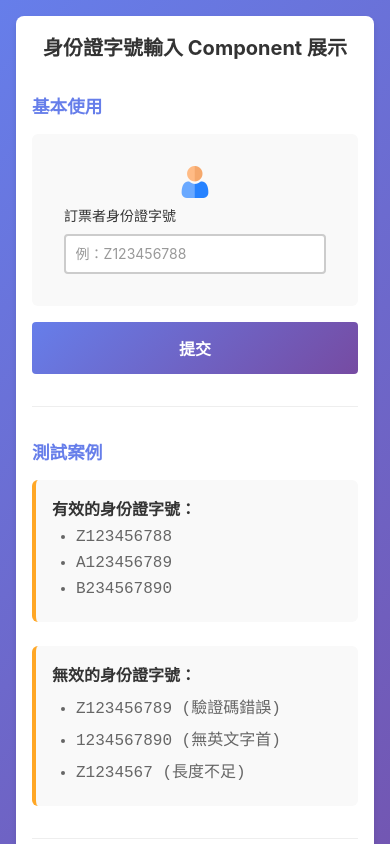
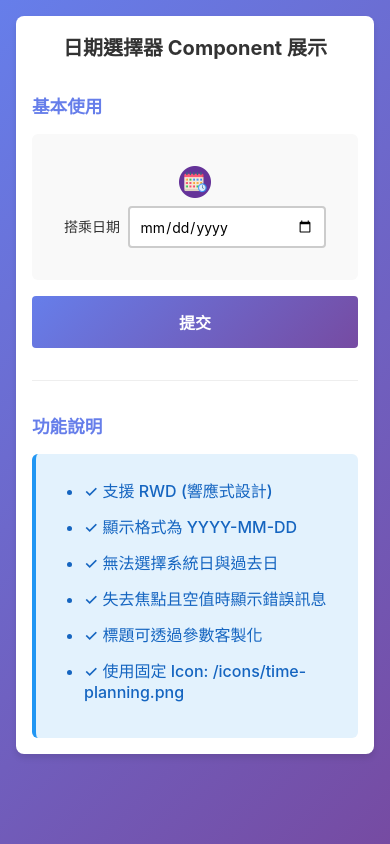
Before and after one commit to Rich0721/booking-ticket-agent, a React (Create React App) app in the folder frontend/: page / in a window 390 px wide. Shown: the top 844 px of the page. Built offline with nearby package versions, Linux system fonts and the light colour scheme.

Commit message:
feat: 新增日期選擇器元件及相關測試，更新示範頁面

```diff
--- /dev/null
+++ b/frontend/src/components/DatePicker/DatePicker.tsx
@@ -0,0 +1,88 @@
+import React, { useMemo, useState } from "react";
+import { IDatePickerProps } from "../../interfaces/IDatePicker";
+import "./date-picker.css";
+
+const getTodayISODate = (): string => {
+  return new Date().toISOString().split("T")[0];
+};
+
+const getTomorrowISODate = (): string => {
+  const tomorrow = new Date();
+  tomorrow.setDate(tomorrow.getDate() + 1);
+  return tomorrow.toISOString().split("T")[0];
+};
+
+const DatePicker: React.FC<IDatePickerProps> = ({
+  title = "搭乘日期",
+  value = "",
+  onChange,
+  onBlur,
+}) => {
+  const [inputValue, setInputValue] = useState<string>(value);
+  const [hasBlurred, setHasBlurred] = useState<boolean>(false);
+
+  const minDate = useMemo(() => getTomorrowISODate(), []);
+
+  const handleChange = (e: React.ChangeEvent<HTMLInputElement>) => {
+    const nextValue = e.target.value;
+    const today = getTodayISODate();
+
+    if (nextValue !== "" && nextValue <= today) {
+      setInputValue("");
+      if (onChange) {
+        onChange("");
+      }
+      return;
+    }
+
+    setInputValue(nextValue);
+    if (onChange) {
+      onChange(nextValue);
+    }
+  };
+
+  const handleBlur = () => {
+    setHasBlurred(true);
+    if (onBlur) {
+      onBlur();
+    }
+  };
+
+  const showError = hasBlurred && inputValue.trim() === "";
+
+  return (
+    <div className="date-picker-container">
+      <div className="date-picker__icon">
+        <img src="/icons/time-planning.png" alt="日期選擇" />
+      </div>
+
+      <div className="date-picker__content">
+        <label className="date-picker__title" htmlFor="date-picker-input">
+          {title}
+        </label>
+
+        <input
+          id="date-picker-input"
+          type="date"
+          className={`date-picker__textbox ${showError ? "date-picker__textbox--error" : ""}`}
+          value={inputValue}
+          min={minDate}
+          onChange={handleChange}
+          onBlur={handleBlur}
+          data-testid="date-picker-input"
+        />
+
+        {showError && (
+          <div
+            className="date-picker__error-message"
+            data-testid="error-message"
+          >
+            日期不可為空，請重新選擇
+          </div>
+        )}
+      </div>
+    </div>
+  );
+};
+
+export default DatePicker;
--- /dev/null
+++ b/frontend/src/components/DatePicker/date-picker.css
@@ -0,0 +1,132 @@
+.date-picker-container {
+  display: flex;
+  flex-direction: row;
+  align-items: flex-start;
+  gap: 1rem;
+  width: 100%;
+  max-width: 500px;
+  margin: 0 auto;
+  padding: 1rem;
+  box-sizing: border-box;
+}
+
+.date-picker__icon {
+  display: flex;
+  align-items: center;
+  justify-content: center;
+  flex-shrink: 0;
+  width: 2rem;
+  height: 2rem;
+  margin-top: 0.5rem;
+}
+
+.date-picker__icon img {
+  width: 100%;
+  height: 100%;
+  object-fit: contain;
+}
+
+.date-picker__content {
+  display: flex;
+  flex-direction: row;
+  align-items: center;
+  gap: 0.5rem;
+  flex: 1;
+  flex-wrap: wrap;
+}
+
+.date-picker__title {
+  font-size: 1rem;
+  font-weight: 500;
+  color: #333;
+  text-align: center;
+  margin: 0;
+  line-height: 1.4;
+  flex: 0 0 auto;
+  white-space: nowrap;
+}
+
+.date-picker__textbox {
+  flex: 1;
+  min-width: 150px;
+  padding: 0.75rem;
+  font-size: 1rem;
+  border: 2px solid #ccc;
+  border-radius: 4px;
+  box-sizing: border-box;
+  transition: border-color 0.3s ease;
+  font-family: inherit;
+}
+
+.date-picker__textbox:focus {
+  outline: none;
+  border-color: #0066cc;
+  box-shadow: 0 0 0 3px rgba(0, 102, 204, 0.1);
+}
+
+.date-picker__textbox--error {
+  border-color: #ff0000;
+  background-color: #fff5f5;
+}
+
+.date-picker__textbox--error:focus {
+  border-color: #ff0000;
+  box-shadow: 0 0 0 3px rgba(255, 0, 0, 0.1);
+}
+
+.date-picker__error-message {
+  color: #ff0000;
+  font-size: 0.875rem;
+  margin-top: 0.25rem;
+  flex-basis: 100%;
+}
+
+@media (max-width: 768px) {
+  .date-picker-container {
+    gap: 0.75rem;
+    padding: 0.75rem;
+  }
+
+  .date-picker__icon {
+    width: 2.5rem;
+    height: 2.5rem;
+  }
+
+  .date-picker__title {
+    font-size: 0.95rem;
+  }
+
+  .date-picker__textbox {
+    padding: 0.65rem;
+    font-size: 0.95rem;
+  }
+}
+
+@media (max-width: 480px) {
+  .date-picker-container {
+    flex-direction: column;
+    align-items: stretch;
+    gap: 0.5rem;
+    padding: 0.5rem;
+  }
+
+  .date-picker__icon {
+    width: 2rem;
+    height: 2rem;
+    align-self: center;
+    margin-top: 0;
+  }
+
+  .date-picker__title {
+    font-size: 0.875rem;
+  }
+
+  .date-picker__textbox {
+    padding: 0.6rem;
+    font-size: 0.875rem;
+  }
+
+  .date-picker__error-message {
+    font-size: 0.8rem;
+  }
+}
--- a/frontend/src/components/index.ts
+++ b/frontend/src/components/index.ts
@@ -1,3 +1,5 @@
 // Export all components from this file
 export { default as IDNumberInput } from "./IDNumberInput/IDNumberInput";
+export { default as DatePicker } from "./DatePicker/DatePicker";
 export type { IIDNumberInputProps } from "../interfaces/IIDNumberInput";
+export type { IDatePickerProps } from "../interfaces/IDatePicker";
--- /dev/null
+++ b/frontend/src/interfaces/IDatePicker.ts
@@ -0,0 +1,6 @@
+export interface IDatePickerProps {
+  title?: string;
+  value?: string;
+  onChange?: (value: string) => void;
+  onBlur?: () => void;
+}
--- a/frontend/src/pages/DemoPage.tsx
+++ b/frontend/src/pages/DemoPage.tsx
@@ -1,9 +1,9 @@
 import React, { useState } from "react";
-import IDNumberInput from "../components/IDNumberInput/IDNumberInput";
+import DatePicker from "../components/DatePicker/DatePicker";
 import "./demo-page.css";
 
 /**
- * DemoPage - 展示 IDNumberInput Component 的頁面
+ * DemoPage - 展示 DatePicker Component 的頁面
  */
 const DemoPage: React.FC = () => {
   const [inputValue, setInputValue] = useState<string>("");
@@ -16,25 +16,24 @@ const DemoPage: React.FC = () => {
   const handleSubmit = () => {
     if (inputValue.trim() !== "") {
       setSubmittedValue(inputValue);
-      alert(`提交的身份證字號: ${inputValue}`);
+      alert(`提交的搭乘日期: ${inputValue}`);
     } else {
-      alert("請輸入身份證字號");
+      alert("請選擇搭乘日期");
     }
   };
 
   return (
     <div className="demo-page">
       <div className="demo-page__container">
-        <h1 className="demo-page__title">身份證字號輸入 Component 展示</h1>
+        <h1 className="demo-page__title">日期選擇器 Component 展示</h1>
 
         <div className="demo-page__section">
           <h2 className="demo-page__subtitle">基本使用</h2>
           <div className="demo-page__component-wrapper">
-            <IDNumberInput
-              title="訂票者身份證字號"
+            <DatePicker
+              title="搭乘日期"
               value={inputValue}
               onChange={handleChange}
-              iconSrc="/icons/user.png"
             />
           </div>
 
@@ -45,36 +44,10 @@ const DemoPage: React.FC = () => {
           {submittedValue && (
             <div className="demo-page__result">
               <p>
-                ✓ 已提交: <strong>{submittedValue}</strong>
+                ✓ 已提交搭乘日期: <strong>{submittedValue}</strong>
               </p>
             </div>
           )}
-        </div>
-
-        <div className="demo-page__section">
-          <h2 className="demo-page__subtitle">測試案例</h2>
-          <div className="demo-page__test-cases">
-            <div className="demo-page__test-case">
-              <p>
-                <strong>有效的身份證字號：</strong>
-              </p>
-              <ul>
-                <li>Z123456788</li>
-                <li>A123456789</li>
-                <li>B234567890</li>
-              </ul>
-            </div>
-            <div className="demo-page__test-case">
-              <p>
-                <strong>無效的身份證字號：</strong>
-              </p>
-              <ul>
-                <li>Z123456789 (驗證碼錯誤)</li>
-                <li>1234567890 (無英文字首)</li>
-                <li>Z1234567 (長度不足)</li>
-              </ul>
-            </div>
-          </div>
         </div>
 
         <div className="demo-page__section">
@@ -82,11 +55,11 @@ const DemoPage: React.FC = () => {
           <div className="demo-page__features">
             <ul>
               <li>✓ 支援 RWD (響應式設計)</li>
-              <li>✓ 自動轉換為大寫</li>
-              <li>✓ 即時驗證身份證字號格式</li>
-              <li>✓ 失去焦點時顯示錯誤訊息</li>
-              <li>✓ 支援自訂標題和最大長度</li>
-              <li>✓ 支援 Icon 自訂</li>
+              <li>✓ 顯示格式為 YYYY-MM-DD</li>
+              <li>✓ 無法選擇系統日與過去日</li>
+              <li>✓ 失去焦點且空值時顯示錯誤訊息</li>
+              <li>✓ 標題可透過參數客製化</li>
+              <li>✓ 使用固定 Icon: /icons/time-planning.png</li>
             </ul>
           </div>
         </div>
```
Also changed, not shown: 1 other file (tests, documents, lock files or other folders).
